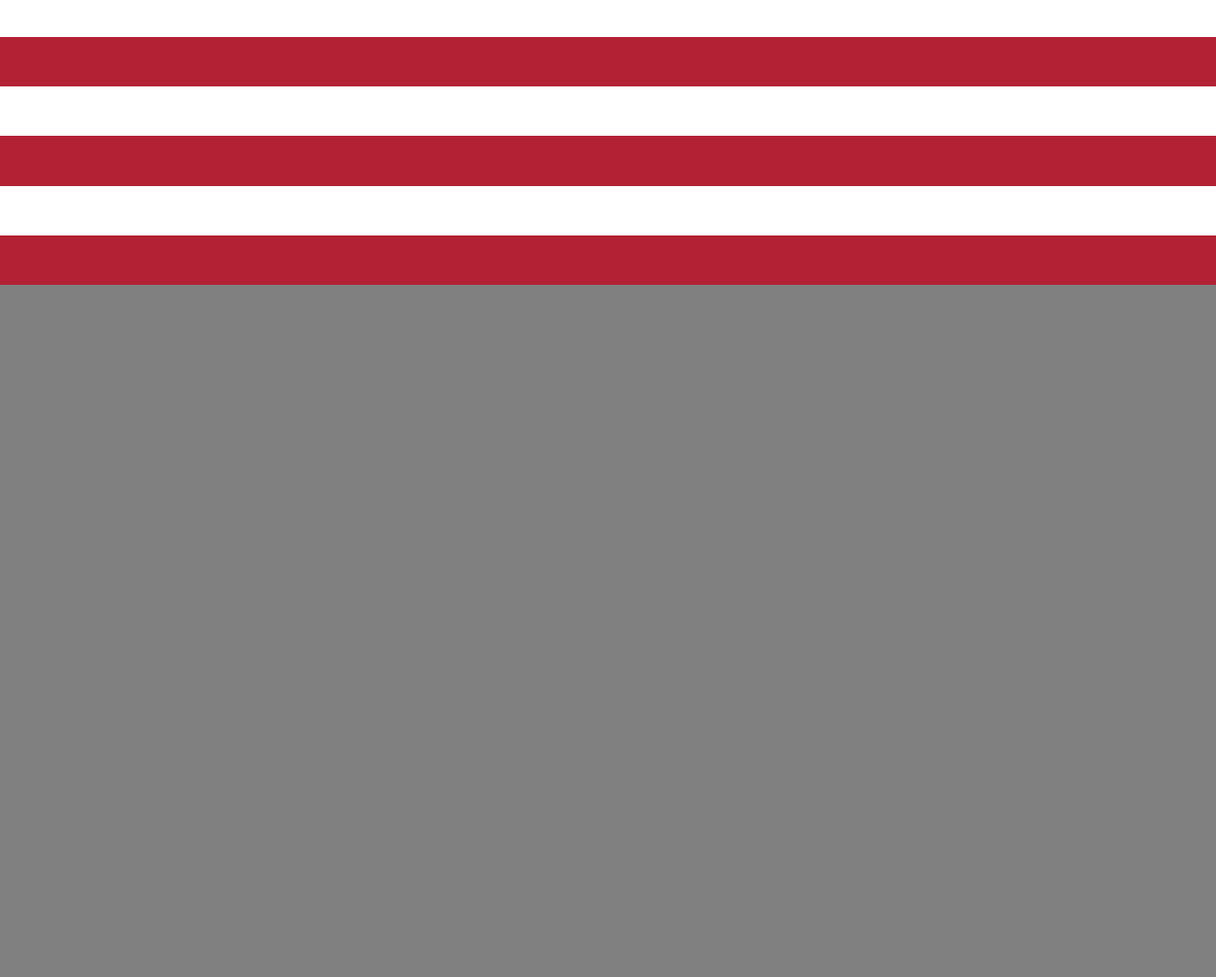
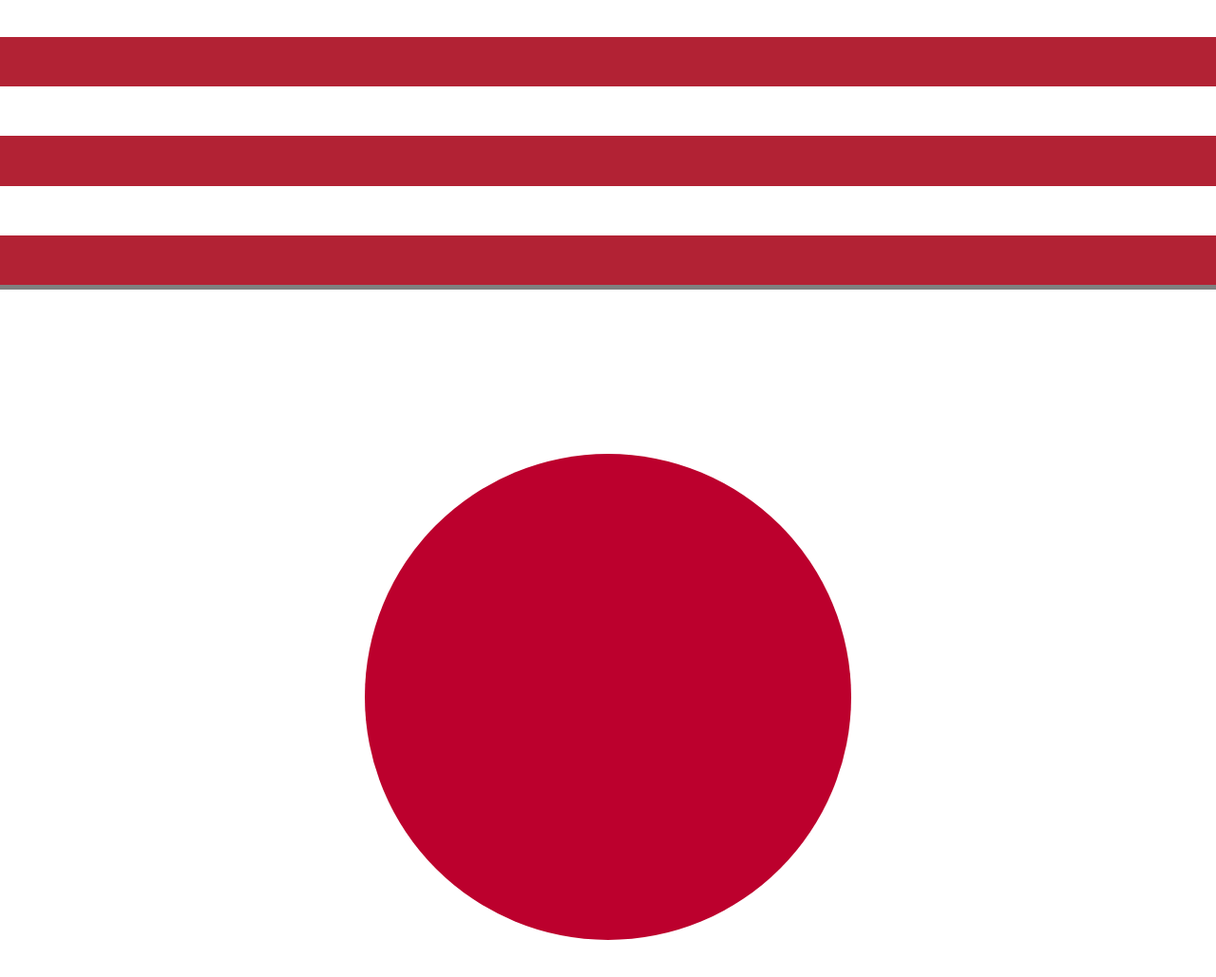
Before and after one commit to andyweiss1982/FunWithFlags, a plain HTML site: page index.html in a window 1280 px wide. Shown: the part 3752-4781 px from the top of the page at 95% size. Before the commit the page ends 4052 px from the top, so only its background shows below. Drawn offline with Linux system fonts and the light colour scheme.

Commit message:
eric-oyanadel

```diff
--- a/index.html
+++ b/index.html
@@ -97,6 +97,23 @@
       .usa-stripe:nth-child(odd){
         background-color: #FFFFFF;
       }
+      #japan{
+        display: grid;
+        background-color: #FFFFFF;
+        grid-template-columns: 1fr 1fr 1fr;
+        grid-template-rows: 1fr 1fr 1fr;
+        height: 67vw;
+        place-items: center;
+      }
+      .red-japan{
+        background-color: #bc002d;
+        border-radius: 50%;
+        display: grid;
+        grid-column: 2;
+        grid-row: 2;
+        width: 40vw;
+        height: 40vw;
+      }
     </style>
   </head>
   <body>
@@ -150,5 +167,8 @@
       <div class='usa-stripe stripe-full'></div>
       <div class='usa-stripe stripe-full'></div>
     </div>
+    <div class='flag' id='japan'>
+      <div class='red-japan'></div>
+    </div>
   </body>
 </html>
```
Also changed, not shown: 1 other file.
